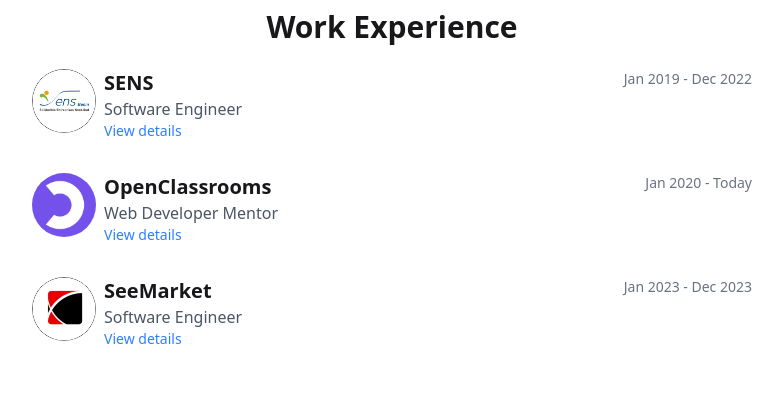
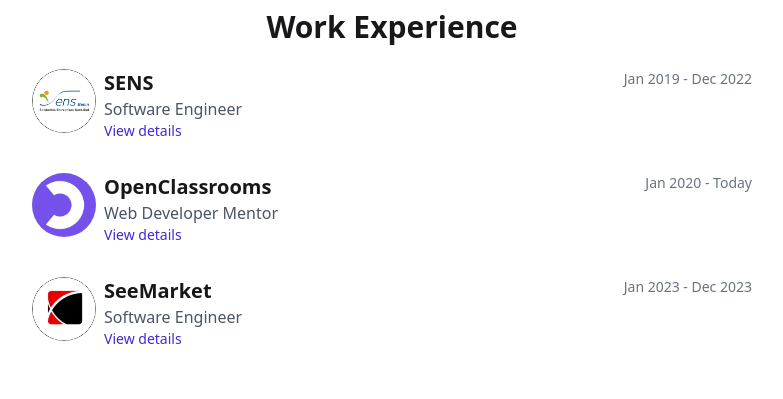
Before and after one commit to Osiris8/osirismigan, a Next.js app: page / in a window 1280 px wide. Shown: the part 880-1279 px from the top of the page, without its empty margins (248-1031 px from the left). Built offline with nearby package versions, Linux system fonts and the light colour scheme.

Commit message:
update Experrience

```diff
--- a/components/Experience.tsx
+++ b/components/Experience.tsx
@@ -84,7 +84,7 @@
               <h5 className="text-md text-gray-600">{exp.role}</h5>
               <div>
                 <p
-                  className="text-sm text-blue-500 cursor-pointer"
+                  className="text-sm text-primary cursor-pointer"
                   onClick={() => toggleDetails(index)}
                 >
                   {stateIsOpen === index ? "Hide details" : "View details"}
```
